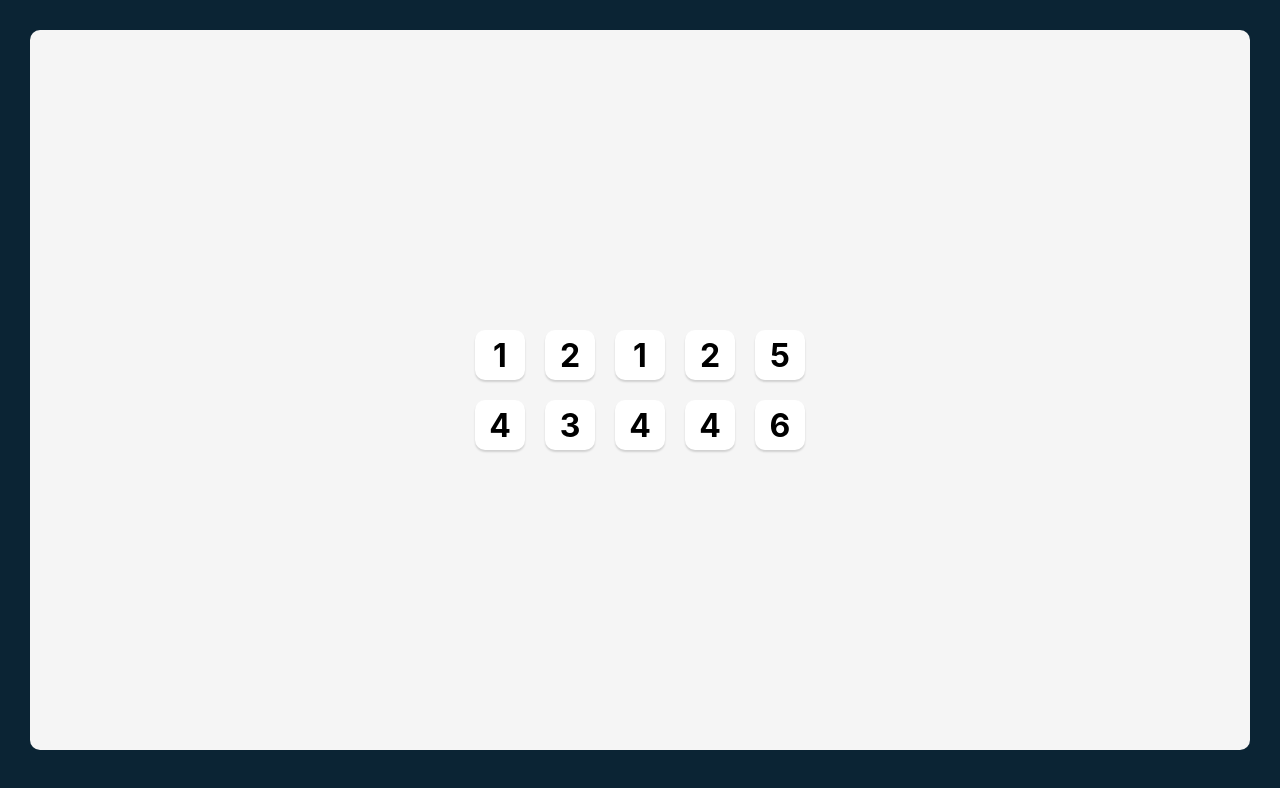
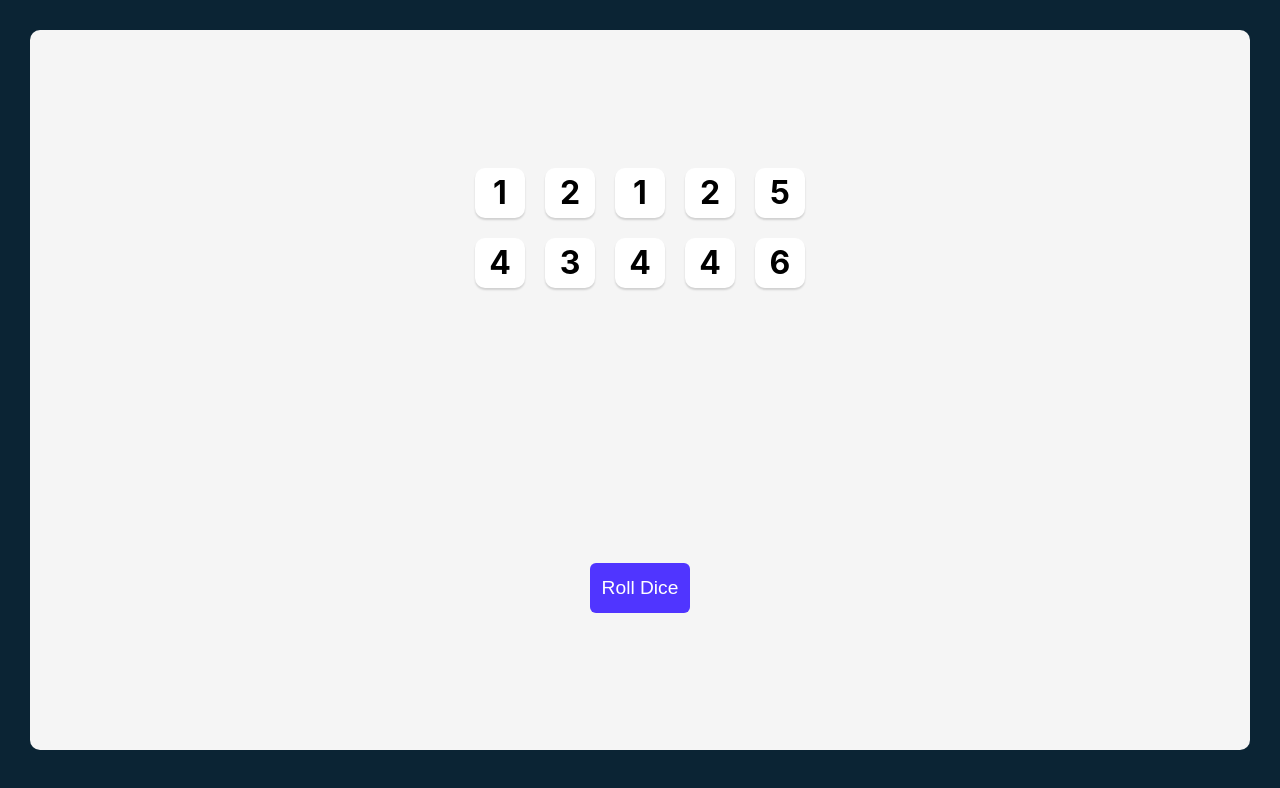
Before and after one commit to scampcoder/tenzies, a React (Create React App) app: page / in a window 1280 px wide. Shown: the top 788 px of the page. Built offline with nearby package versions, Linux system fonts and the light colour scheme.

Commit message:
create dice rolling btn

```diff
--- a/src/App.css
+++ b/src/App.css
@@ -10,7 +10,7 @@
     height: 90vh;
     display: flex;
     flex-direction: column;
-    justify-content: center;
+    justify-content: space-around;
     align-items: center;
 }
 
@@ -35,3 +35,23 @@
 .die-num {
     font-size: 2rem;
 }
+
+.roll-dice {
+    height: 50px;
+    width: 100px;
+    border: none;
+    border-radius: 6px;
+    background-color: #5035FF;
+    color: white;
+    font-size: 1.2rem;
+    font-family: 'Karla', sans-serif;
+    cursor: pointer;
+}
+
+.roll-dice:focus {
+    outline: none;
+}
+
+.roll-dice:active {
+    box-shadow: inset 5px 5px 10px -3px rgba(0, 0, 0, 0.7);
+}
--- a/src/App.js
+++ b/src/App.js
@@ -16,11 +16,16 @@
     return newDice
   }
 
+  function rollDice() {
+    setDice(allNewDice())
+  }
+
   return (
     <main>
       <div className='wrapper'>
         {dieElements}
       </div>
+      <button className="roll-dice" onClick={rollDice}>Roll Dice</button>
     </main>
   );
 }
```
